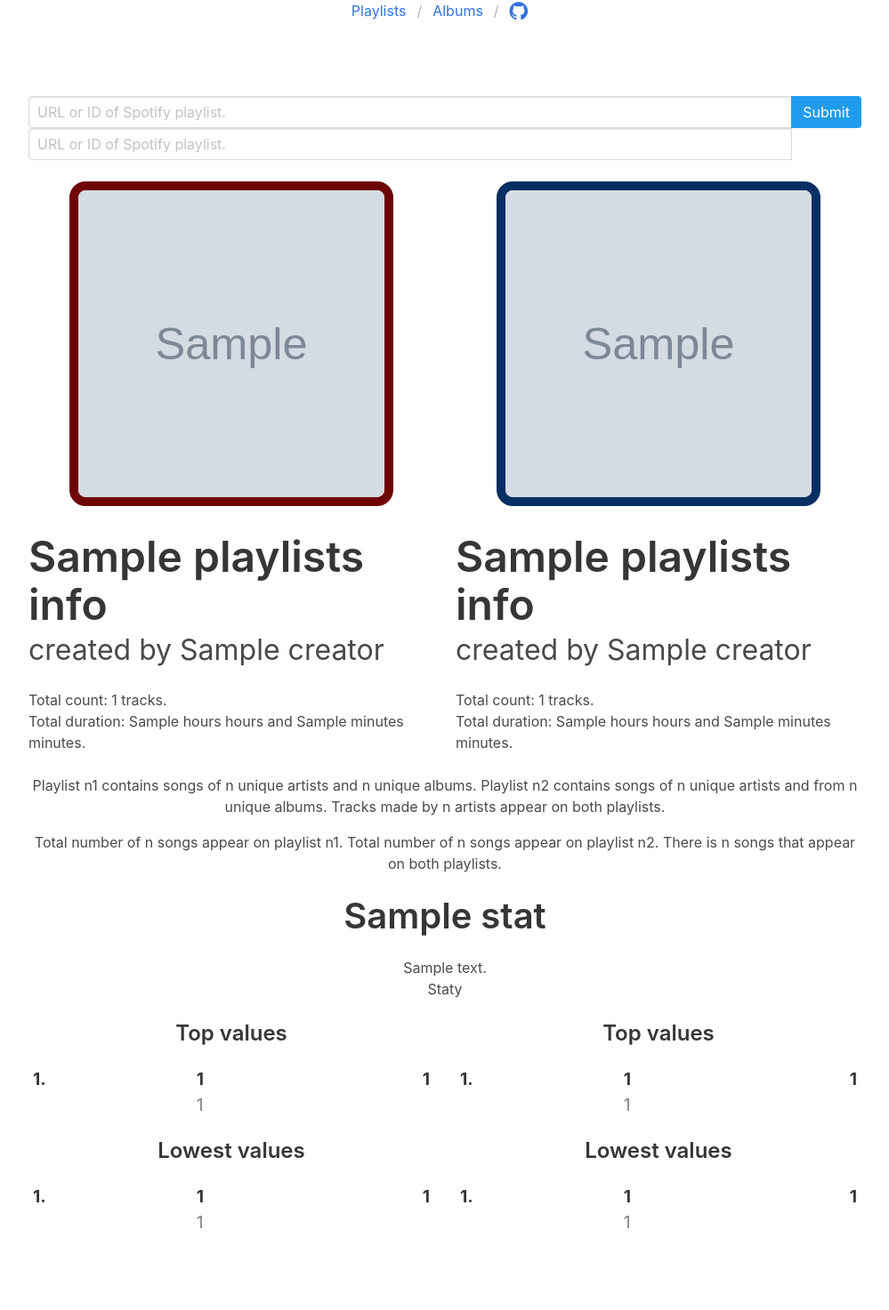
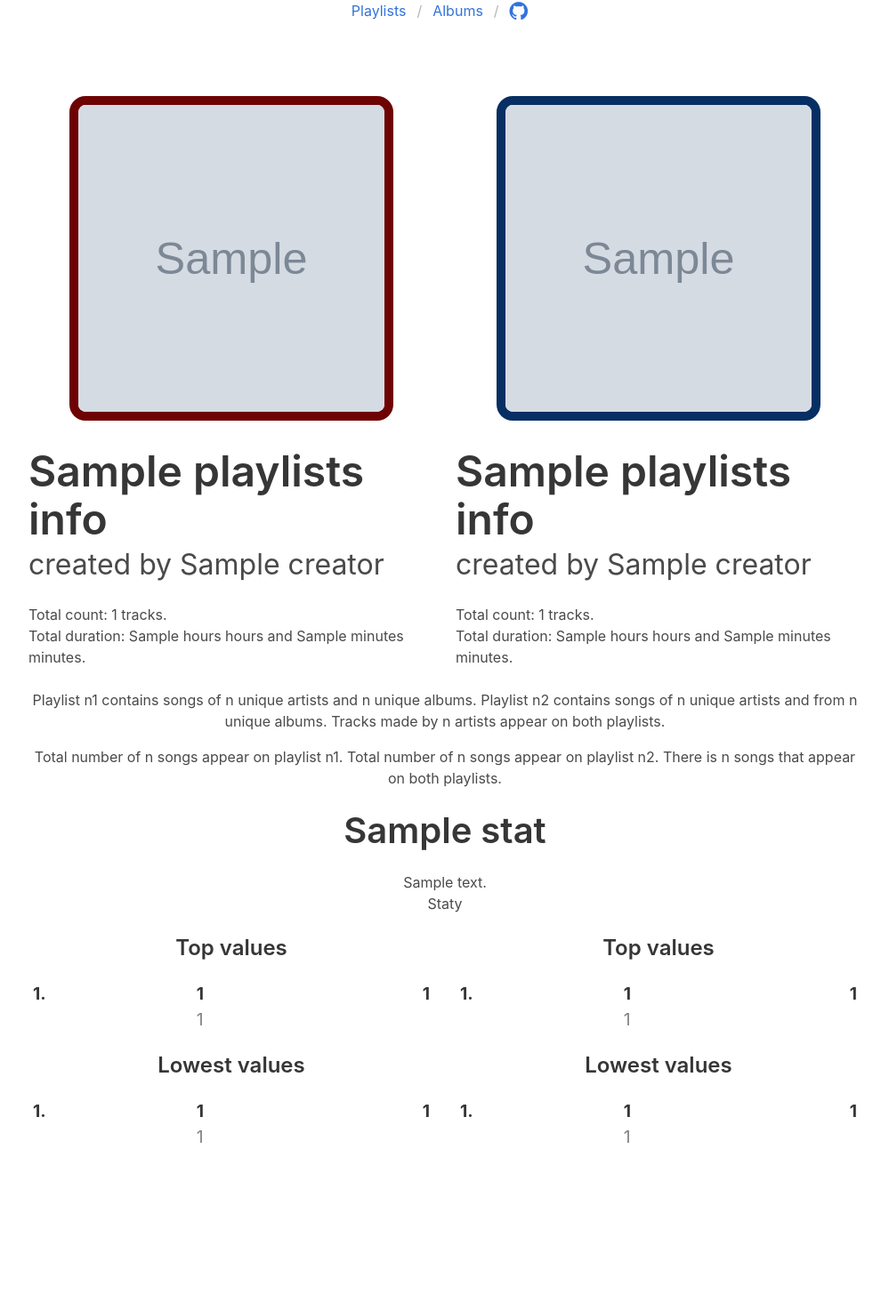
Before and after one commit to KosAqH/Spotify-Playlists-Analyzer, a Flask app: template webapp/app/templates/playlists_comparison_post.html in a window 1280 px wide. Shown: the whole page at 89% size, without its empty margins (140-1139 px from the left). After the commit the page ends 1285 px from the top, so only its background shows below. Run offline with Flask 3, Linux system fonts and the light colour scheme; the template is opened without the code that fills it: values that come from a table or form of the project are taken from there, most other values are stand-ins (such as "Sample title", 1, 10 or a date in 2020); grey boxes marked "Sample" are stand-in pictures; some libraries are stand-ins or nearby versions.

Commit message:
Remove input forms from pages with visualizations

```diff
--- a/webapp/app/templates/playlists_comparison_post.html
+++ b/webapp/app/templates/playlists_comparison_post.html
@@ -5,21 +5,6 @@
 {% block content %}
 
 <div class="column is-10 is-offset-1">
-    <div name="input-playlist-id" class="block">
-        <form method="POST" name="url_form" action="/p_comp_post">
-            <div class="field is-horizontal has-addons ">
-                <div class="control has-addons is-expanded">
-                    {{ url_form.csrf_token }}
-                    {{ url_form.url1(class_ = "input") }}
-                    {{ url_form.url2(class_ = "input") }}
-                </div>
-                <div class="control">
-                    <button class="button is-info">Submit</button>
-                </div>
-            </div>
-        </form>
-    </div>
-
     <div name="playlist-info" class="columns block is-comp">
         <div class="column is-half red-border">
             <div class="img-playlist-cover">
```
Also changed, not shown: webapp/app/templates/analysis.html (+0 -14 lines), webapp/app/views.py (+1 -6 lines).
